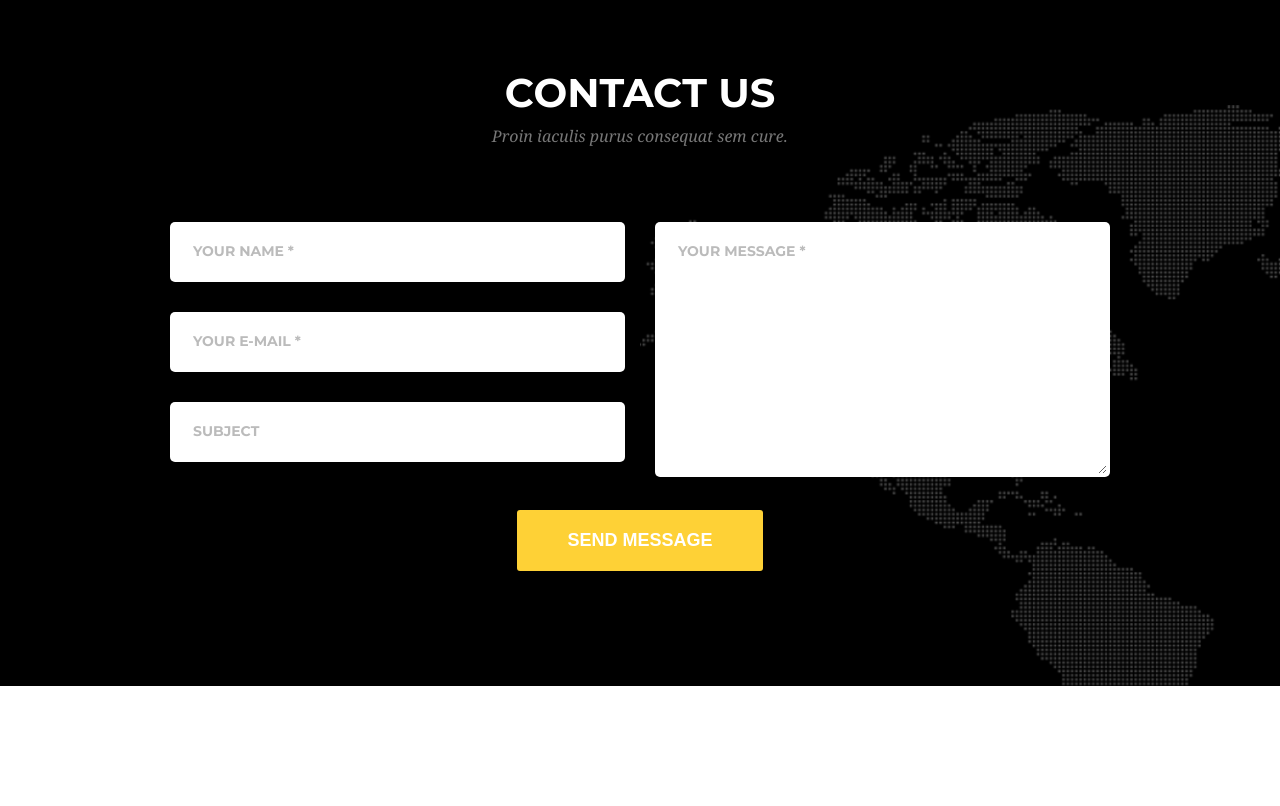
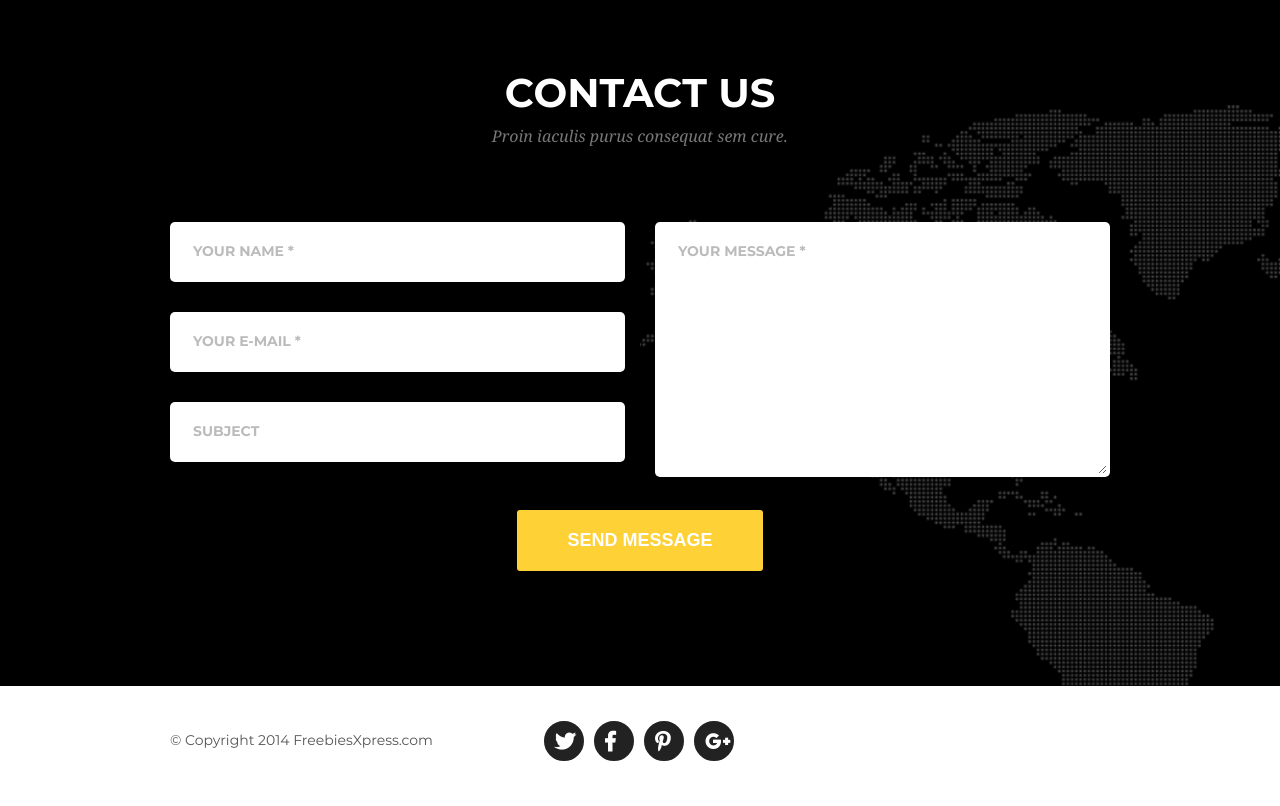
Before and after one commit to omarovfrontend/golden-layout, a plain HTML site: page index.html in a window 1280 px wide. Shown: the part 5279-6085 px from the top of the page. Before the commit the page ends 5965 px from the top, so only its background shows below. Drawn offline with Linux system fonts and the light colour scheme.

Commit message:
Сверстал секцию - footer

```diff
--- a/index.html
+++ b/index.html
@@ -355,5 +355,29 @@
         </div>
     </section>
 
+    <footer class="footer">
+        <div class="container">
+            <div class="footer__inner">
+                <div class="copyright">
+                    &copy; Copyright 2014 FreebiesXpress.com
+                </div>
+                <div class="footer__social">
+                    <a href="#" class="social__item" target="_blank">
+                        <i class="fab fa-twitter" aria-hidden="true"></i>
+                    </a>
+                    <a href="#" class="social__item" target="_blank">
+                        <i class="fab fa-facebook-f" aria-hidden="true"></i>
+                    </a>
+                    <a href="#" class="social__item" target="_blank">
+                        <i class="fab fa-pinterest-p" aria-hidden="true"></i>
+                    </a>
+                    <a href="#" class="social__item" target="_blank">
+                        <i class="fab fa-google-plus-g" aria-hidden="true"></i>
+                    </a>
+                </div>
+            </div>
+        </div>
+    </footer>
+
 </body>
 </html>
--- a/style.css
+++ b/style.css
@@ -117,6 +117,7 @@ body {
     flex-direction: column;
     justify-content: center;
     position: relative;
+    background-attachment: fixed;
     width: 100%;
     height: 100vh;
     min-height: 700px;
@@ -523,3 +524,37 @@ img {
 .form-btn:hover {
     background-color: var(--color-orange);
 }
+
+/* footer */
+.footer {
+    padding-top: 35px;
+    padding-bottom: 45px;
+}
+
+.footer__inner {
+    display: flex;
+    align-items: center;
+    width: 60%;
+    justify-content: space-between;
+}
+
+.copyright {
+    font-size: 14px;
+    color: #555;
+}
+
+.footer__social {
+    display: flex;
+    width: 190px;
+    justify-content: space-between;
+}
+
+.footer__social .social__item {
+    color: #fff;
+    background-color: #222;
+}
+
+.footer__social .social__item:hover {
+    color: #222;
+    background-color: #fff;
+}
```
